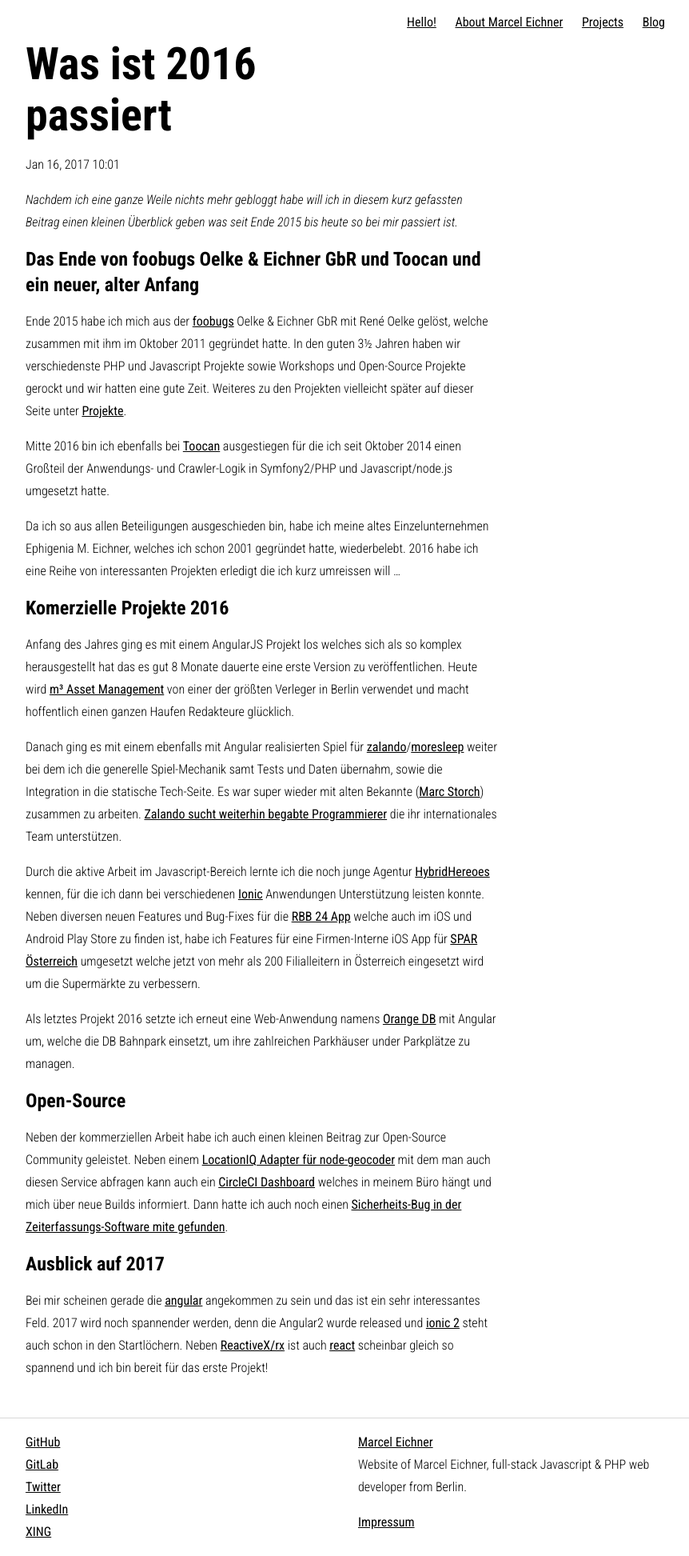
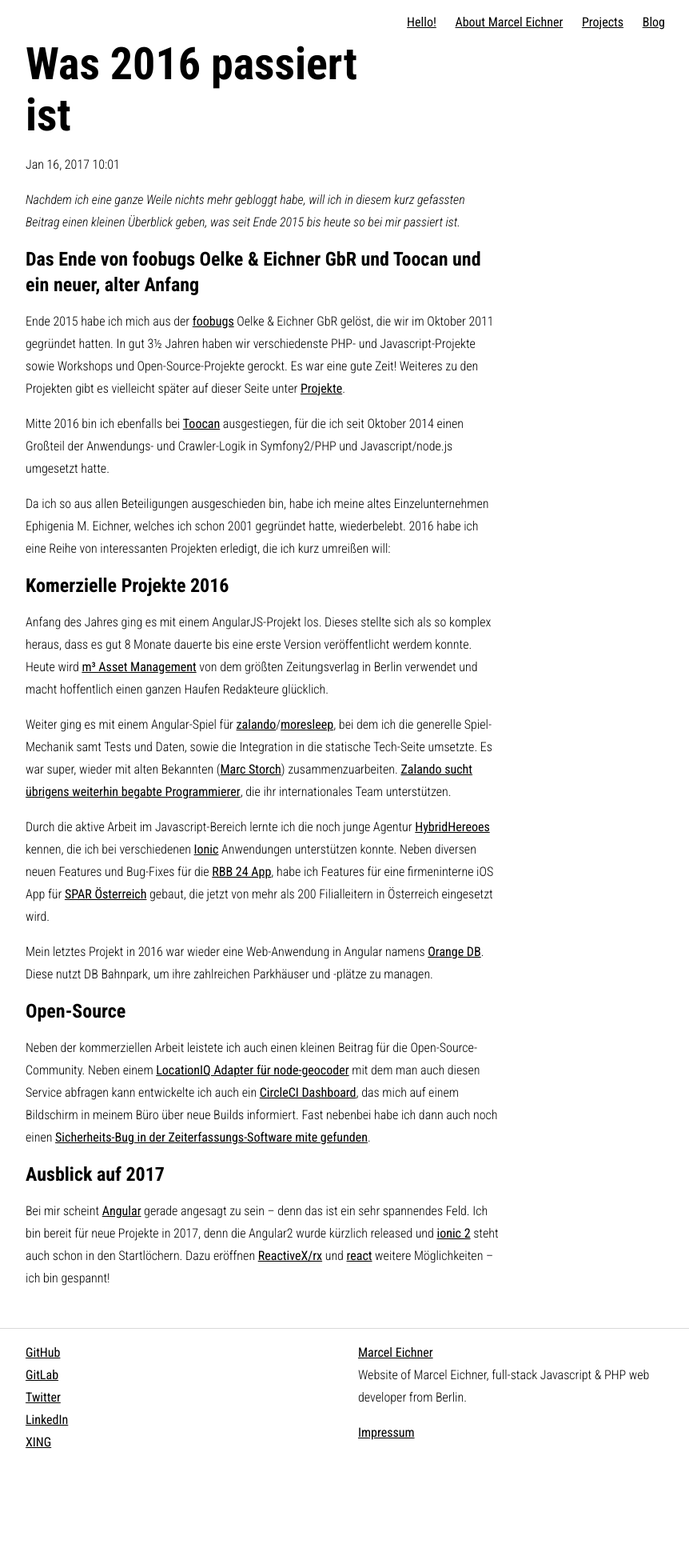
Before and after one commit to lotterliebe/Ephigenia.github.io, a Jekyll site: the page built from _posts/2017-01-16-what-happened.markdown, in a window 1280 px wide. Shown: the whole page at 80% size, without its empty margins (208-1070 px from the left). Built offline with Jekyll 4.4.1, drawn with Linux system fonts in a browser that asks for light colours; after the commit the page ends 1833 px from its top, so only the background shows below that.

Commit message:
Update 2017-01-16-what-happened.markdown

```diff
--- a/_posts/2017-01-16-what-happened.markdown
+++ b/_posts/2017-01-16-what-happened.markdown
@@ -1,32 +1,32 @@
 ---
 layout: "post"
-title: "Was ist 2016 passiert"
+title: "Was 2016 passiert ist"
 date: "2017-01-16 10:00"
 ---
-*Nachdem ich eine ganze Weile nichts mehr gebloggt habe will ich in diesem kurz gefassten Beitrag einen kleinen Überblick geben was seit Ende 2015 bis heute so bei mir passiert ist.*
+*Nachdem ich eine ganze Weile nichts mehr gebloggt habe, will ich in diesem kurz gefassten Beitrag einen kleinen Überblick geben, was seit Ende 2015 bis heute so bei mir passiert ist.*
 
 ### Das Ende von foobugs Oelke & Eichner GbR und Toocan und ein neuer, alter Anfang
 
-Ende 2015 habe ich mich aus der [foobugs](http://foobugs.com/) Oelke & Eichner GbR mit René Oelke gelöst, welche zusammen mit ihm im Oktober 2011 gegründet hatte. In den guten 3½ Jahren haben wir verschiedenste PHP und Javascript Projekte sowie Workshops und Open-Source Projekte gerockt und wir hatten eine gute Zeit. Weiteres zu den Projekten vielleicht später auf dieser Seite unter [Projekte]({{ site.baseurl }}/project).
+Ende 2015 habe ich mich aus der [foobugs](http://foobugs.com/) Oelke & Eichner GbR gelöst, die wir im Oktober 2011 gegründet hatten. In gut 3½ Jahren haben wir verschiedenste PHP- und Javascript-Projekte sowie Workshops und Open-Source-Projekte gerockt. Es war eine gute Zeit! Weiteres zu den Projekten gibt es vielleicht später auf dieser Seite unter [Projekte]({{ site.baseurl }}/project).
 
-Mitte 2016 bin ich ebenfalls bei [Toocan](http://www.toocan.biz/) ausgestiegen für die ich seit Oktober 2014 einen Großteil der Anwendungs- und Crawler-Logik in Symfony2/PHP und Javascript/node.js umgesetzt hatte.
+Mitte 2016 bin ich ebenfalls bei [Toocan](http://www.toocan.biz/) ausgestiegen, für die ich seit Oktober 2014 einen Großteil der Anwendungs- und Crawler-Logik in Symfony2/PHP und Javascript/node.js umgesetzt hatte.
 
-Da ich so aus allen Beteiligungen ausgeschieden bin, habe ich meine altes Einzelunternehmen Ephigenia M. Eichner, welches ich schon 2001 gegründet hatte, wiederbelebt. 2016 habe ich eine Reihe von interessanten Projekten erledigt die ich kurz umreissen will …
+Da ich so aus allen Beteiligungen ausgeschieden bin, habe ich meine altes Einzelunternehmen Ephigenia M. Eichner, welches ich schon 2001 gegründet hatte, wiederbelebt. 2016 habe ich eine Reihe von interessanten Projekten erledigt, die ich kurz umreißen will:
 
 ### Komerzielle Projekte 2016
 
-Anfang des Jahres ging es mit einem AngularJS Projekt los welches sich als so komplex herausgestellt hat das es gut 8 Monate dauerte eine erste Version zu veröffentlichen. Heute wird [m³ Asset Management]({{ site.baseurl }}/project/2015-08-m3) von einer der größten Verleger in Berlin verwendet und macht hoffentlich einen ganzen Haufen Redakteure glücklich.
+Anfang des Jahres ging es mit einem AngularJS-Projekt los. Dieses stellte sich als so komplex heraus, dass es gut 8 Monate dauerte bis eine erste Version veröffentlicht werdem konnte. Heute wird [m³ Asset Management]({{ site.baseurl }}/project/2015-08-m3) von dem größten Zeitungsverlag in Berlin verwendet und macht hoffentlich einen ganzen Haufen Redakteure glücklich.
 
-Danach ging es mit einem ebenfalls mit Angular realisierten Spiel für [zalando](https://www.zalando.de/)/[moresleep](http://www.moresleep.net/) weiter bei dem ich die generelle Spiel-Mechanik samt Tests und Daten übernahm, sowie die Integration in die statische Tech-Seite. Es war super wieder mit alten Bekannte ([Marc Storch](http://www.gopogo.de/)) zusammen zu arbeiten. [Zalando sucht weiterhin begabte Programmierer](https://tech.zalando.com/jobs/) die ihr internationales Team unterstützen.
+Weiter ging es mit einem Angular-Spiel für [zalando](https://www.zalando.de/)/[moresleep](http://www.moresleep.net/), bei dem ich die generelle Spiel-Mechanik samt Tests und Daten, sowie die Integration in die statische Tech-Seite umsetzte. Es war super, wieder mit alten Bekannten ([Marc Storch](http://www.gopogo.de/)) zusammenzuarbeiten. [Zalando sucht übrigens weiterhin begabte Programmierer](https://tech.zalando.com/jobs/), die ihr internationales Team unterstützen.
 
-Durch die aktive Arbeit im Javascript-Bereich lernte ich die noch junge Agentur [{{site.data.agencies.hybridheroes.name}}]({{site.data.agencies.hybridheroes.url}}) kennen, für die ich dann bei verschiedenen [Ionic](http://ionicframework.com/) Anwendungen Unterstützung leisten konnte. Neben diversen neuen Features und Bug-Fixes für die [RBB 24 App]({{ site.baseurl }}/project/2016-04-rbb-24-app) welche auch im iOS und Android Play Store zu finden ist, habe ich Features für eine Firmen-Interne iOS App für [SPAR Österreich]({{ site.baseurl }}/project/2016-08-spar-vtc) umgesetzt welche jetzt von mehr als 200 Filialleitern in Österreich eingesetzt wird um die Supermärkte zu verbessern.
+Durch die aktive Arbeit im Javascript-Bereich lernte ich die noch junge Agentur [{{site.data.agencies.hybridheroes.name}}]({{site.data.agencies.hybridheroes.url}}) kennen, die ich bei verschiedenen [Ionic](http://ionicframework.com/) Anwendungen unterstützen konnte. Neben diversen neuen Features und Bug-Fixes für die [RBB 24 App]({{ site.baseurl }}/project/2016-04-rbb-24-app), habe ich Features für eine firmeninterne iOS App für [SPAR Österreich]({{ site.baseurl }}/project/2016-08-spar-vtc) gebaut, die jetzt von mehr als 200 Filialleitern in Österreich eingesetzt wird.
 
-Als letztes Projekt 2016 setzte ich erneut eine Web-Anwendung namens [Orange DB]({{ site.baseurl }}/project/2016-09-orange-db-admin) mit Angular um, welche die DB Bahnpark einsetzt, um ihre zahlreichen Parkhäuser under Parkplätze zu managen.
+Mein letztes Projekt in 2016 war wieder eine Web-Anwendung in Angular namens [Orange DB]({{ site.baseurl }}/project/2016-09-orange-db-admin). Diese nutzt DB Bahnpark, um ihre zahlreichen Parkhäuser und -plätze zu managen.
 
 ### Open-Source
 
-Neben der kommerziellen Arbeit habe ich auch einen kleinen Beitrag zur Open-Source Community geleistet. Neben einem [LocationIQ Adapter für node-geocoder](https://github.com/nchaulet/node-geocoder/pull/179) mit dem man auch diesen Service abfragen kann auch ein [CircleCI Dashboard](https://github.com/Ephigenia/circleboard2) welches in meinem Büro hängt und mich über neue Builds informiert. Dann hatte ich auch noch einen [Sicherheits-Bug in der Zeiterfassungs-Software mite gefunden](http://blog.yo.lk/2016/08/17/sicherheitsupdate).
+Neben der kommerziellen Arbeit leistete ich auch einen kleinen Beitrag für die Open-Source-Community. Neben einem [LocationIQ Adapter für node-geocoder](https://github.com/nchaulet/node-geocoder/pull/179) mit dem man auch diesen Service abfragen kann entwickelte ich auch ein [CircleCI Dashboard](https://github.com/Ephigenia/circleboard2), das mich auf einem Bildschirm in meinem Büro über neue Builds informiert. Fast nebenbei habe ich dann auch noch einen [Sicherheits-Bug in der Zeiterfassungs-Software mite gefunden](http://blog.yo.lk/2016/08/17/sicherheitsupdate).
 
 ### Ausblick auf 2017
 
-Bei mir scheinen gerade die [angular](https://angular.io/) angekommen zu sein und das ist ein sehr interessantes Feld. 2017 wird noch spannender werden, denn die Angular2 wurde released und [ionic 2](http://ionic.io/2) steht auch schon in den Startlöchern. Neben [ReactiveX/rx](http://reactivex.io/) ist auch [react](https://facebook.github.io/react/) scheinbar gleich so spannend und ich bin bereit für das erste Projekt!
+Bei mir scheint [Angular](https://angular.io/) gerade angesagt zu sein – denn das ist ein sehr spannendes Feld. Ich bin bereit für neue Projekte in 2017, denn die Angular2 wurde kürzlich released und [ionic 2](http://ionic.io/2) steht auch schon in den Startlöchern. Dazu eröffnen [ReactiveX/rx](http://reactivex.io/) und [react](https://facebook.github.io/react/) weitere Möglichkeiten – ich bin gespannt!
```
